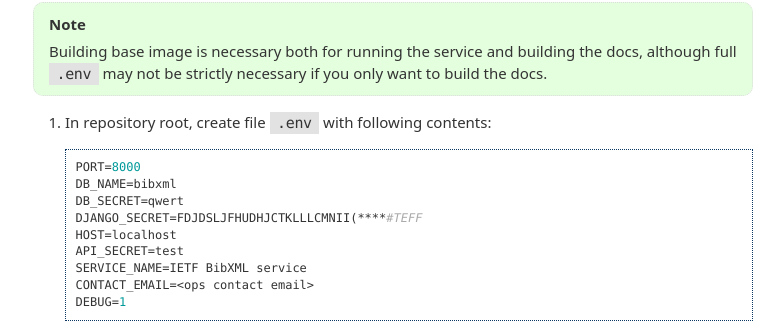
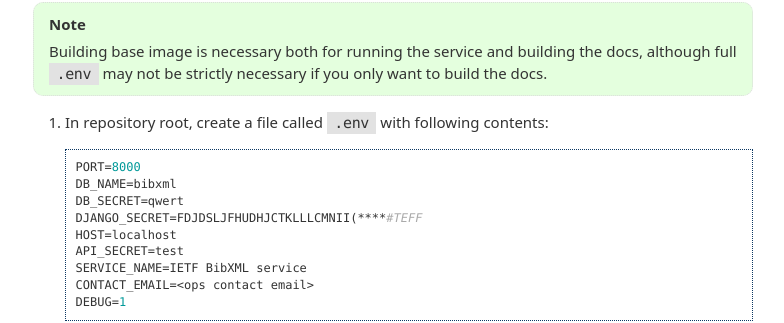
Before and after one commit to ietf-tools/bibxml-service, a Sphinx documentation site: the page built from docs/howto/develop-locally.rst, in a window 1280 px wide and 900 px high, scrolled down 824 px. Shown: the part 148-471 px from the top of the window, without its empty margins (247-1031 px from the left). Built offline with Sphinx 7.4.7, drawn with Linux system fonts in a browser that asks for light colours; pages that are not in the unit, such as notebooks, are missing from menus.

Commit message:
docs: phrasing

```diff
--- a/docs/howto/develop-locally.rst
+++ b/docs/howto/develop-locally.rst
@@ -43,7 +43,7 @@ Building base image
    Building base image is necessary both for running the service and building the docs,
    although full ``.env`` may not be strictly necessary if you only want to build the docs.
 
-1. In repository root, create file ``.env`` with following contents::
+1. In repository root, create a file called ``.env`` with following contents::
 
        PORT=8000
        DB_NAME=bibxml
```
